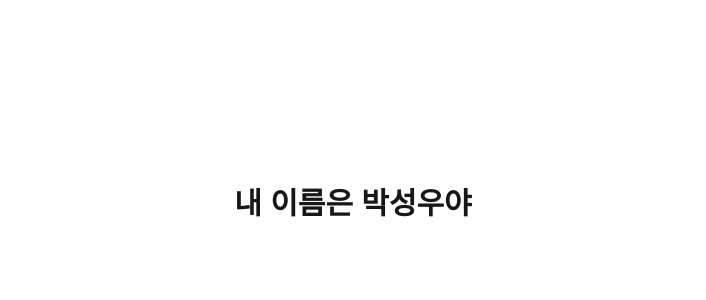
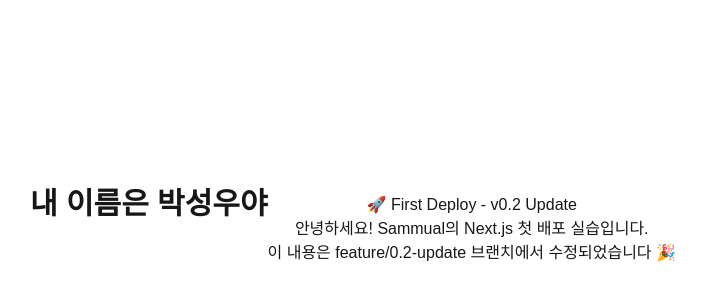
Before and after one commit to zzzzzpppamdfkmsdklsmc/first-deploy, a Next.js app: page / in a window 1280 px wide. Shown: the part 196-496 px from the top of the page, without its empty margins (287-993 px from the left). Built offline with nearby package versions, Linux system fonts and the light colour scheme.

Commit message:
feat: update main page and README for v0.2

```diff
--- a/src/app/page.tsx
+++ b/src/app/page.tsx
@@ -4,6 +4,11 @@ export default function Home() {
   return (
     <div className="flex items-center justify-center min-h-screen">
       <h1 className="text-3xl font-bold">내 이름은 박성우야</h1>
+      <main style={{ textAlign: "center", marginTop: "50px" }}>
+      <h1>🚀 First Deploy - v0.2 Update</h1>
+      <p>안녕하세요! Sammual의 Next.js 첫 배포 실습입니다.</p>
+      <p>이 내용은 feature/0.2-update 브랜치에서 수정되었습니다 🎉</p>
+    </main>
     </div>
   );
 }
```
